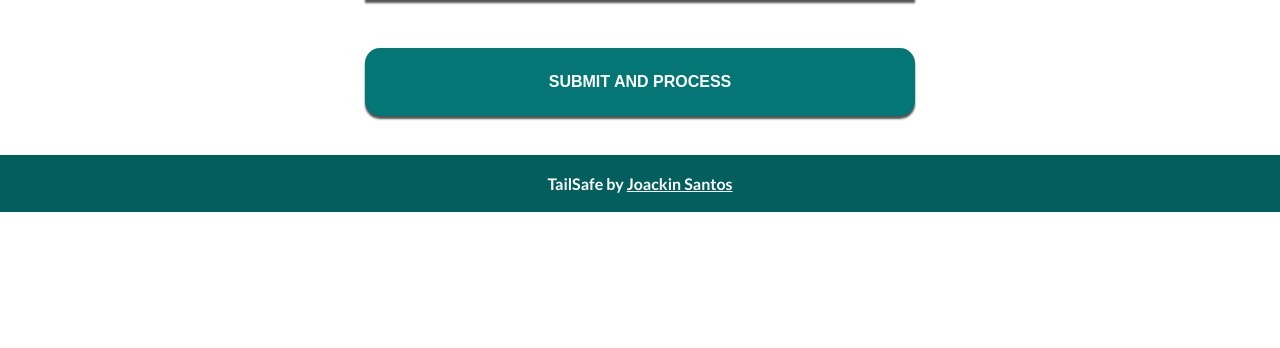
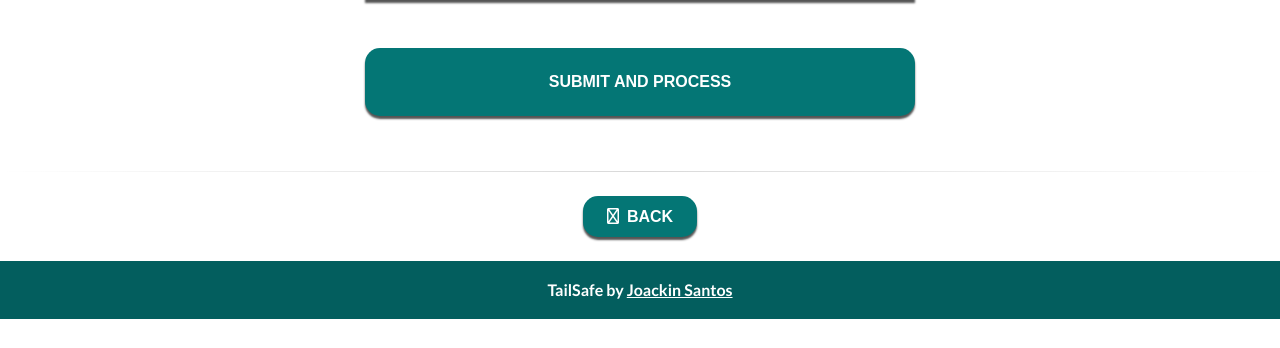
Before and after one commit to joackinsantos/Pig-Contact-Detection-Web-App, a Django app: page /upload/ in a window 1280 px wide. Shown: the part 452-800 px from the top of the page. Run offline with Django 4.2, Linux system fonts and the light colour scheme; data that the repository does not hold is empty; some libraries are stand-ins or nearby versions; some web fonts are replaced.

Commit message:
changed to back

```diff
--- a/PCD_project/PCD_app/templates/upload.html
+++ b/PCD_project/PCD_app/templates/upload.html
@@ -53,5 +53,11 @@
             </a>
         </div>
     </div>
+    <hr class="hr hr-blurry" />
+    <div class="back-button-container d-flex justify-content-center mt-2 mb-4">
+      <a href={% url 'home' %} type="button" class="upload-button btn-back text-uppercase p-2 px-4">
+        <i class="fa-regular fa-arrow-left mr-2"></i>BACK
+      </a>
+    </div>
 </div>
 {% endblock content %}
```
